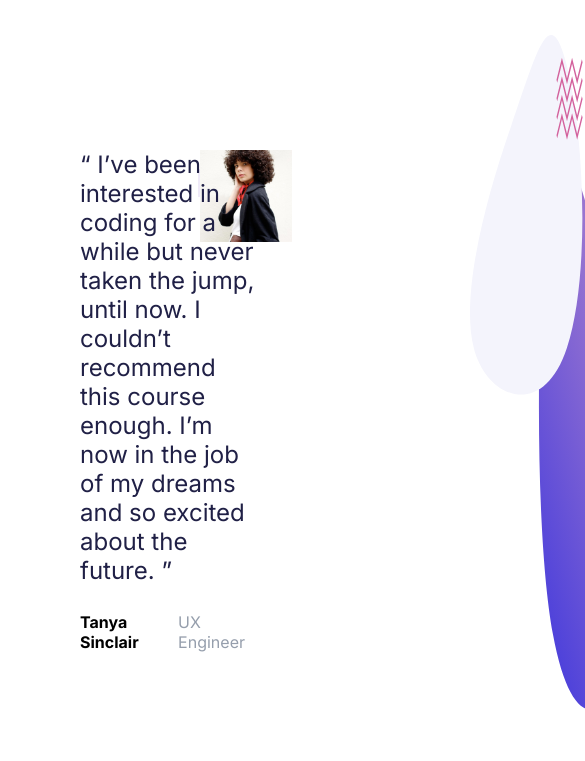
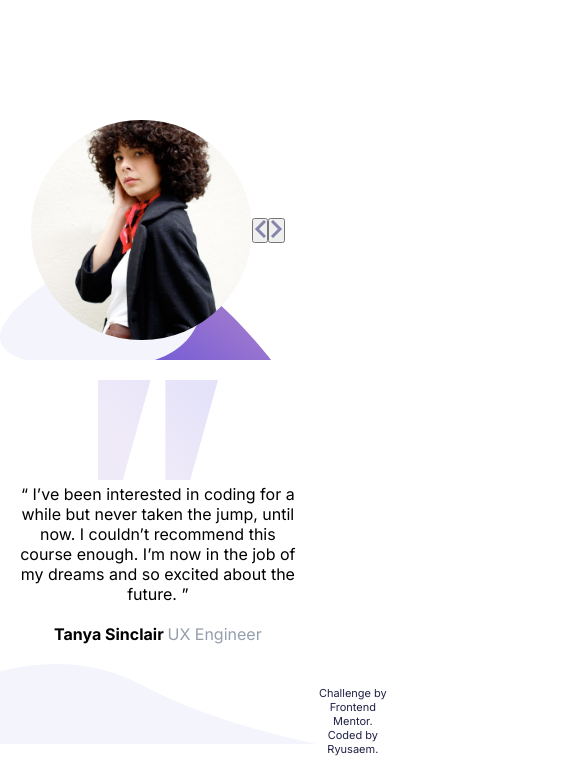
Before and after one commit to Ryusaem/Ryusaem-coding-bootcamp-testimonials-slide, a plain HTML site: page index.html in a window 390 px wide. Shown: the top 761 px of the page, 585 px wide, since content can reach past the window. Drawn offline with Linux system fonts and the light colour scheme.

Commit message:
Working on a new branch with new structure .... mobile view first

```diff
--- a/css/style.css
+++ b/css/style.css
@@ -15,76 +15,65 @@
 
 body {
   font-family: "Inter", sans-serif;
-  background-image: url("/images/pattern-curve.svg");
-  background-position: left bottom;
-  background-repeat: no-repeat;
-  background-size: 40%;
+  display: flex;
+  justify-content: center;
+  align-items: center;
   height: 100vh;
+}
+
+.testimonial-container {
   display: flex;
   flex-direction: column;
-  /* background-repeat: no-repeat; */
+  overflow: hidden;
+  max-width: 90%;
+  position: relative;
 }
 
-.container {
-  display: flex;
-  margin-top: auto;
-  padding: 5rem;
-  font-size: var(--font-size-text);
+.testimonial-text {
+  padding: 20px;
+  text-align: center;
+  position: relative;
+  z-index: 2;
 }
 
-.profile {
-  width: 40%;
-  height: 40%;
-  position: relative;
-  right: 3.5rem;
+.testimonial-author {
+  margin-top: 20px;
+  font-weight: bold;
 }
 
-.background-image {
-  position: absolute;
-  top: 35px;
-  left: 470px;
-  width: 45%;
-  height: 80%;
-  z-index: -1; /* to place the image behind the profile image */
+.testimonial-author span {
+  font-weight: normal;
+  color: var(--color-base-text);
 }
 
-.box {
+.testimonial-image {
+  position: relative;
   display: flex;
-  /* flex-direction: column; */
+  justify-content: center;
+  align-items: center;
+  overflow: hidden;
+  padding: 20px;
 }
 
-.quote {
-  width: 45vw;
-  color: var(--color-base-primary);
+.testimonial-image .avatar {
+  border-radius: 50%;
+  max-width: 80%;
+  height: auto;
   position: relative;
-  z-index: 1;
+  z-index: 2;
 }
 
-.box-quote {
-  display: flex;
-  flex-direction: column;
-  justify-content: center;
-  background-image: url("/images/pattern-quotes.svg");
-  background-position: 14vh 5vw;
-  background-size: 19%;
-  background-repeat: no-repeat;
+.testimonial-image .pattern-bg {
+  position: absolute;
+  background: none;
+  border: none;
+  cursor: pointer;
+  top: 50%;
+  z-index: 1;
+  width: 100%;
+  height: 100%;
 }
 
-.box-name-job {
-  margin-top: 1.7rem;
-  display: flex;
-  gap: 0.5rem;
-  font-size: 1rem;
-}
-
-.name {
-  font-weight: 700;
-}
-
-.job {
-  color: var(--color-base-text);
-  font-weight: 400;
-}
 /* --- FOOTER --- */
 
 .footer {
--- a/index.html
+++ b/index.html
@@ -28,41 +28,52 @@
 
 <body>
 
-  <div class="container">
-    <header>
+  <div class="testimonial-container">
 
-    </header>
+    <!-- Image container -->
+    <div class="testimonial-image">
 
-    <main>
-      <div class="box">
+      <!-- Pattern BG Background -->
+      <img src="images/pattern-bg.svg" alt="Pattern Background" class="pattern-bg">
 
-        <div class="box-quote">
+      <!-- Avatar Image -->
+      <img src="images/image-tanya.jpg" alt="Tanya Avatar" class="avatar">
 
-          <p class="quote">
-            “ I’ve been interested in coding for a while but never taken the jump, until now.
-            I couldn’t recommend this course enough. I’m now in the job of my dreams and so
-            excited about the future. ”
-          </p>
+      <!-- Carousel Buttons -->
+      <button class="carousel-button" id="prev-button">
+        <img src="images/icon-prev.svg" alt="Previous">
+      </button>
 
-          <div class="box-name-job">
-            <p class="name">Tanya Sinclair</p>
-            <p class="job">UX Engineer</p>
-          </div>
+      <button class="carousel-button" id="next-button">
+        <img src="images/icon-next.svg" alt="Next">
+      </button>
 
-        </div>
+    </div>
 
-        <img src="images/image-tanya.jpg" alt="Tanya Sinclair" class="profile">
+    <!-- Text container -->
+    <div class="testimonial-text">
 
-        <img src="images/pattern-bg.svg" alt="background-image" class="background-image">
+      <!-- Quote image -->
+      <img src="images/pattern-quotes.svg" alt="Quote image">
 
-      </div>
+      <p>
+        “ I’ve been interested in coding for a while but never taken the jump, until now.
+        I couldn’t recommend this course enough. I’m now in the job of my dreams and so
+        excited about the future. ”
+      </p>
 
+      <p class="testimonial-author">
+        Tanya Sinclair
+        <span>
+          UX Engineer
+        </span>
+      </p>
+    </div>
 
+    <!-- Curve Background -->
+    <img src="images/pattern-curve.svg" alt="Curve background" class="curve-bg">
 
   </div>
-
-
-
 
 
   <p style="display: none;">
```
